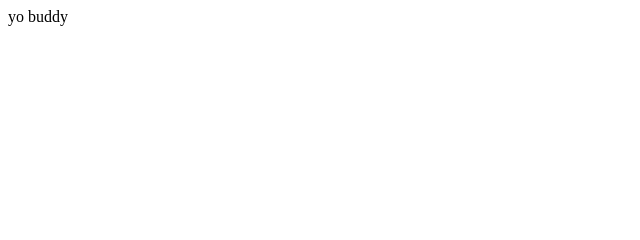
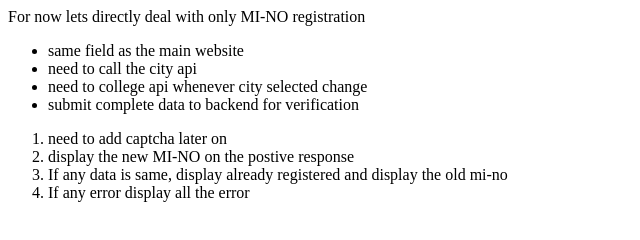
Before and after one commit to pratiklodha95/spl.moodi.org, a website: page index.html in a window 1280 px wide. Shown: the whole page, without its empty margins (0-640 px from the left). Drawn offline with Linux system fonts and the light colour scheme.

Commit message:
index.html has the summary of the first task

```diff
--- a/app.js
+++ b/app.js
@@ -1,7 +1,9 @@
 var http=require("http");
 var express=require("express");
 var bodyParser=require("body-parser");
+var mysql=require('mysql');
 var app=express();
+
 
 app.set('port',process.env.PORT || 5000);
 
--- a/index.html
+++ b/index.html
@@ -4,6 +4,23 @@
 	<title>Mood Indigo</title>
 </head>
 <body>
- yo buddy
+ For now lets directly deal with only MI-NO registration
+
+ <div class="registration">
+	<ul>
+		<li>same field as the main website</li>
+		<li>need to call the city api</li>
+		<li>need to college api whenever city selected change</li>
+		<li>submit complete data to backend for verification</li>
+	</ul>
+
+	<ol>
+		<li>need to add captcha later on</li>
+		<li>display the new MI-NO on the postive response</li>
+		<li>If any data is same, display already registered and display the old mi-no</li>
+		<li>If any error display all the error</li>
+	</ol>
+ </div>
+
 </body>
 </html>
--- a/package.json
+++ b/package.json
@@ -16,6 +16,7 @@
     "url": "https://github.com/pratiklodha95/lite.moodi.org/issues"
   },
   "dependencies": {
-    "body-parser": "~1.14.1"
+    "body-parser": "~1.14.1",
+    "mysql": "~2.9.0"
   }
 }
```
